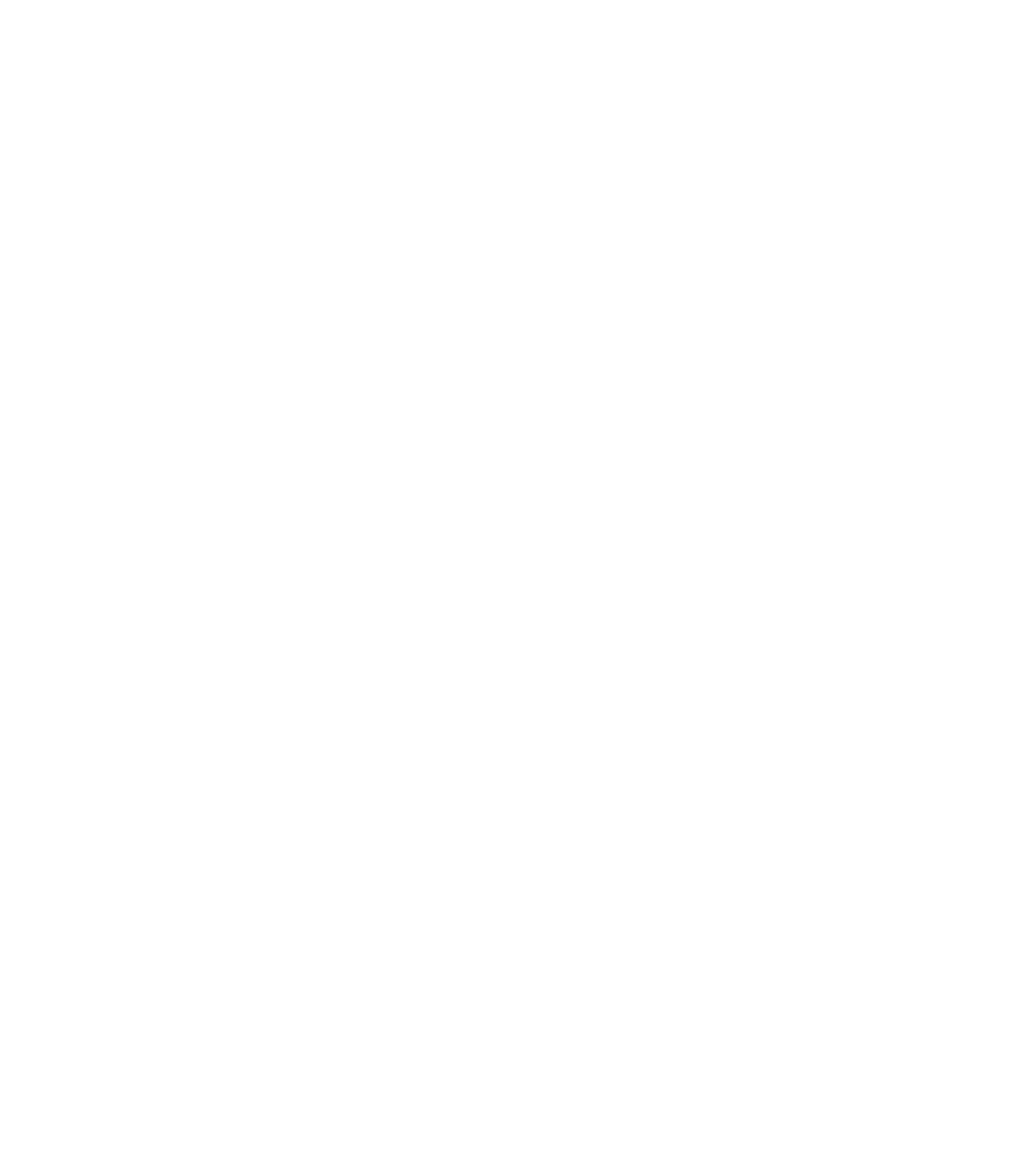
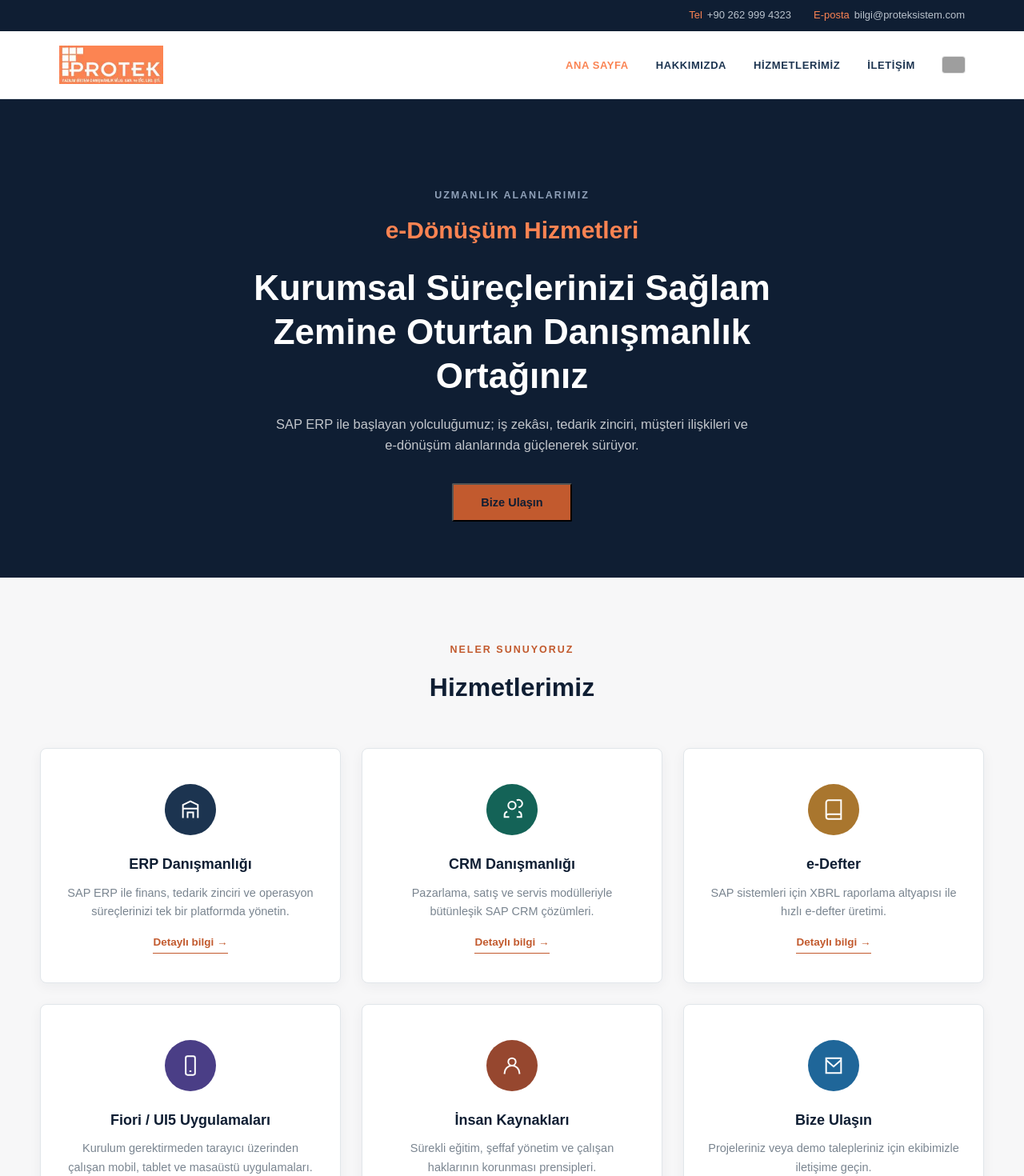
Before and after one commit to irmakoflu/proteksistem-react, a React (Create React App) app: page /#/ in a window 1280 px wide. Shown: the top 1470 px of the page at 80% size. Before the commit the page ends 800 px from the top, so only its background shows below. Built offline with nearby package versions, Linux system fonts and the light colour scheme; grey boxes are pictures that could not be loaded.

Commit message:
Route koruması merkezi hale getirildi (RequireAppNav),logo eklendi.

```diff
--- a/package.json
+++ b/package.json
@@ -1,7 +1,7 @@
 {
   "name": "proteksistem-react",
   "version": "0.1.0",
-  "homepage": "https://irmakoflu.github.io/proteksistem-react",
+  "homepage": ".",
   "private": true,
   "dependencies": {
     "@testing-library/dom": "^10.4.1",
--- a/public/index.html
+++ b/public/index.html
@@ -1,20 +1,10 @@
 <!DOCTYPE html>
 <html lang="en">
   <head>
-    <script type="text/javascript">
-  (function(l) {
-    if (l.search[1] === '/') {
-      var decoded = l.search.slice(1).split('&').map(function(s) {
-        return s.replace(/~and~/g, '&');
-      }).join('?');
-      window.history.replaceState(null, null,
-        l.pathname.slice(0, -1) + decoded + l.hash
-      );
-    }
-  }(window.location));
-</script>
+
     <meta charset="utf-8" />
-    <link rel="icon" href="%PUBLIC_URL%/favicon.ico" />
+    <link rel="icon" href="%PUBLIC_URL%/favicon.ico" /> <!--bozuk tarayıcılar için yedek-->
+    <link rel="icon" type="image/png" href="%PUBLIC_URL%/logo.png" />
     <meta name="viewport" content="width=device-width, initial-scale=1" />
     <meta name="theme-color" content="#000000" />
     <meta
@@ -36,7 +26,7 @@
       work correctly both with client-side routing and a non-root public URL.
       Learn how to configure a non-root public URL by running `npm run build`.
     -->
-    <title>React App</title>
+    <title>Protek Sistem</title>
   </head>
   <body>
     <noscript>You need to enable JavaScript to run this app.</noscript>
--- a/src/App.js
+++ b/src/App.js
@@ -1,35 +1,29 @@
-import React, { useState, useEffect } from 'react';
-import { BrowserRouter, Routes, Route } from 'react-router-dom';
+import React, { useState } from 'react';
+import { HashRouter, Routes, Route } from 'react-router-dom';
 import './App.css';
 import Header from './components/Header';
 import Footer from './components/Footer';
 import ScrollToHash from './components/ScrollToHash';
+import RequireAppNav from './components/RequireAppNav';
 import Home from './pages/Home';
 import Services from './pages/Services';
 import ServiceDetail from './pages/ServiceDetail';
 
 function App() {
   const [lang, setLang] = useState('tr');
-
-  useEffect(() => {
-    if ('scrollRestoration' in window.history) {
-      window.history.scrollRestoration = 'manual';
-    }
-  }, []);
-
   return (
-    <BrowserRouter basename="/proteksistem-react">
+    <HashRouter>
       <div className="App">
         <ScrollToHash />
         <Header lang={lang} setLang={setLang} />
         <Routes>
           <Route path="/" element={<Home lang={lang} />} />
-          <Route path="/hizmetlerimiz" element={<Services lang={lang} />} />
-          <Route path="/hizmetlerimiz/:serviceKey" element={<ServiceDetail lang={lang} />} />
+          <Route path="/hizmetlerimiz" element={<RequireAppNav><Services lang={lang} /></RequireAppNav>} />
+          <Route path="/hizmetlerimiz/:serviceKey" element={<RequireAppNav><ServiceDetail lang={lang} /></RequireAppNav>} />
         </Routes>
         <Footer lang={lang} />
       </div>
-    </BrowserRouter>
+    </HashRouter>
   );
 }
 
--- a/src/components/Header.js
+++ b/src/components/Header.js
@@ -1,11 +1,13 @@
 import React from 'react';
 import { Link, useLocation } from 'react-router-dom';
 import logo from '../assets/logo.png';
+import { markAppNav } from '../utils/navHelpers';
 
 function Header({ lang, setLang }) {
   const location = useLocation();
 
   const handleHomeClick = (e) => {
+    markAppNav();
     if (location.pathname === '/') {
       e.preventDefault();
       window.scrollTo({ top: 0, behavior: 'smooth' });
@@ -37,9 +39,21 @@
                   {lang === 'tr' ? 'Ana Sayfa' : 'Home'}
                 </Link>
               </li>
-              <li><Link to="/#hakkimizda">{lang === 'tr' ? 'Hakkımızda' : 'About Us'}</Link></li>
-              <li><Link to="/hizmetlerimiz">{lang === 'tr' ? 'HİZMETLERİMİZ' : 'Services'}</Link></li>
-              <li><Link to="/#iletisim">{lang === 'tr' ? 'İLETİŞİM' : 'Contact'}</Link></li>
+              <li>
+                <Link to="/" state={{ scrollTo: 'hakkimizda' }} onClick={markAppNav}>
+                  {lang === 'tr' ? 'Hakkımızda' : 'About Us'}
+                </Link>
+              </li>
+              <li>
+                <Link to="/hizmetlerimiz" onClick={markAppNav}>
+                  {lang === 'tr' ? 'HİZMETLERİMİZ' : 'Services'}
+                </Link>
+              </li>
+              <li>
+                <Link to="/" state={{ scrollTo: 'iletisim' }} onClick={markAppNav}>
+                  {lang === 'tr' ? 'İLETİŞİM' : 'Contact'}
+                </Link>
+              </li>
               <li className="lang">
                 <button
                   onClick={() => setLang(lang === 'tr' ? 'en' : 'tr')}
--- /dev/null
+++ b/src/components/RequireAppNav.js
@@ -0,0 +1,17 @@
+import { useEffect } from 'react';
+import { useNavigate } from 'react-router-dom';
+
+function RequireAppNav({ children }) {
+  const navigate = useNavigate();
+
+  useEffect(() => {
+    const cameFromApp = sessionStorage.getItem('appNav');
+    if (!cameFromApp) {
+      navigate('/', { replace: true });
+    }
+  }, [navigate]);
+
+  return children;
+}
+
+export default RequireAppNav;
--- a/src/components/ScrollToHash.js
+++ b/src/components/ScrollToHash.js
@@ -4,8 +4,11 @@
 function ScrollToHash() {
   const location = useLocation();
   useEffect(() => {
-    if (location.hash) {
-      const el = document.querySelector(location.hash);
+    const cameFromApp = sessionStorage.getItem('appNav');
+    const target = location.state && location.state.scrollTo;
+
+    if (target && cameFromApp) {
+      const el = document.getElementById(target);
       if (el) setTimeout(() => el.scrollIntoView({ behavior: 'smooth' }), 50);
     } else {
       window.scrollTo(0, 0);
--- a/src/pages/Home.js
+++ b/src/pages/Home.js
@@ -1,6 +1,6 @@
 import React, { useState, useEffect } from 'react';
 import { useNavigate } from 'react-router-dom';
-
+import { markAppNav } from '../utils/navHelpers';
 const importAllClientLogos = require.context('../assets/clients', false, /\.(png|jpe?g|svg)$/);
 const clientLogos = importAllClientLogos.keys().map(importAllClientLogos);
 
@@ -24,7 +24,15 @@
     return () => clearInterval(interval);
   }, [lang]);
 
-  const goToService = (key) => navigate(`/hizmetlerimiz/${key}`);
+  const goToService = (key) => {
+   markAppNav();
+    window.open(`/#/hizmetlerimiz/${key}`, '_blank');
+  };
+
+const goToContact = () => {
+  markAppNav();
+  navigate('/', { state: { scrollTo: 'iletisim' } });
+};
 
   return (
     <>
@@ -47,9 +55,9 @@
             ? 'SAP ERP ile başlayan yolculuğumuz; iş zekâsı, tedarik zinciri, müşteri ilişkileri ve e-dönüşüm alanlarında güçlenerek sürüyor.'
             : 'Our journey, which began with SAP ERP, continues to grow stronger in business intelligence, supply chain, customer relations and e-transformation.'}
         </p>
-        <a href="#iletisim" className="btn">
+        <button className="btn" onClick={goToContact}>
           {lang === 'tr' ? 'Bize Ulaşın' : 'Get in Touch'}
-        </a>
+        </button>
       </section>
 
       <div className="services" id="services">
@@ -96,7 +104,7 @@
             <span className="more">{lang === 'tr' ? 'Detaylı bilgi →' : 'Learn more →'}</span>
           </div>
 
-          <div className="card c-contact" onClick={() => window.location.href='#iletisim'}>
+          <div className="card c-contact" onClick={goToContact}>
             <div className="icon"><svg viewBox="0 0 24 24" fill="none" strokeWidth="1.7"><path d="M4 4h16v16H4V4z"/><path d="M4 6l8 7 8-7"/></svg></div>
             <h3>{lang === 'tr' ? 'Bize Ulaşın' : 'Get in Touch'}</h3>
             <p>{lang === 'tr' ? 'Projeleriniz veya demo talepleriniz için ekibimizle iletişime geçin.' : 'Reach out to our team directly for your projects or a demo of our applications.'}</p>
--- a/src/pages/ServiceDetail.js
+++ b/src/pages/ServiceDetail.js
@@ -1,10 +1,13 @@
-import React from 'react';
-import { useParams, Link } from 'react-router-dom';
+import React, { useEffect } from 'react';
+import { useParams, useNavigate, Link } from 'react-router-dom';
 import servicesData from '../data/servicesData';
 
 function ServiceDetail({ lang }) {
   const { serviceKey } = useParams();
+  const navigate = useNavigate();
   const s = servicesData[serviceKey];
+
+
 
   if (!s) {
     return (
--- a/src/pages/Services.js
+++ b/src/pages/Services.js
@@ -1,9 +1,19 @@
 import React from 'react';
 import { useNavigate } from 'react-router-dom';
+import { markAppNav } from '../utils/navHelpers';
 
 function Services({ lang }) {
   const navigate = useNavigate();
-  const goToService = (key) => navigate(`/hizmetlerimiz/${key}`);
+
+  const goToService = (key) => {
+    markAppNav();
+    window.open(`/#/hizmetlerimiz/${key}`, '_blank');
+  };
+
+  const goToContact = () => {
+    markAppNav();
+    navigate('/', { state: { scrollTo: 'iletisim' } });
+  };
 
   return (
     <div className="services-page">
@@ -49,7 +59,7 @@
             <span className="more">{lang === 'tr' ? 'Detaylı bilgi →' : 'Learn more →'}</span>
           </div>
 
-          <div className="card c-contact" onClick={() => window.location.href='/#iletisim'}>
+          <div className="card c-contact" onClick={goToContact}>
             <div className="icon"><svg viewBox="0 0 24 24" fill="none" strokeWidth="1.7"><path d="M4 4h16v16H4V4z"/><path d="M4 6l8 7 8-7"/></svg></div>
             <h3>{lang === 'tr' ? 'Bize Ulaşın' : 'Get in Touch'}</h3>
             <p>{lang === 'tr' ? 'Projeleriniz veya demo talepleriniz için ekibimizle iletişime geçin.' : 'Reach out to our team directly for your projects or a demo of our applications.'}</p>
--- /dev/null
+++ b/src/utils/navHelpers.js
@@ -0,0 +1,3 @@
+export function markAppNav() {
+  sessionStorage.setItem('appNav', 'true');
+}
```
Also changed, not shown: public/404.html (+3 -12 lines), public/logo.png (added). Lines whose indentation alone changed are shown as unchanged.
